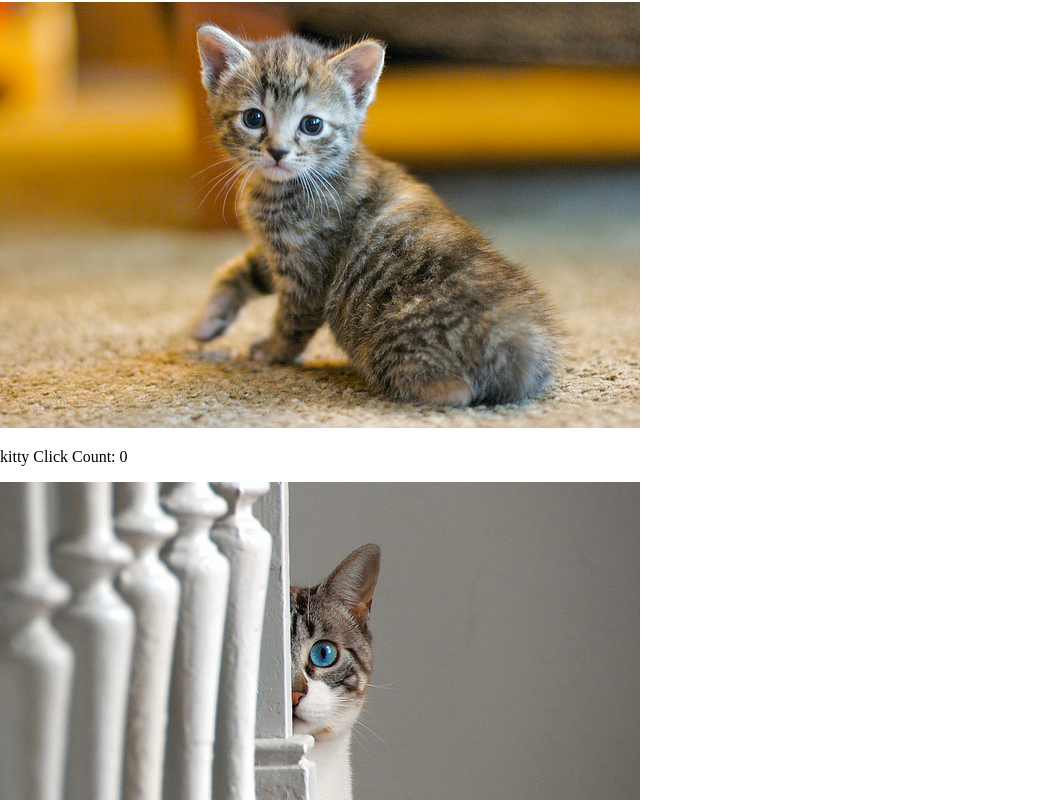
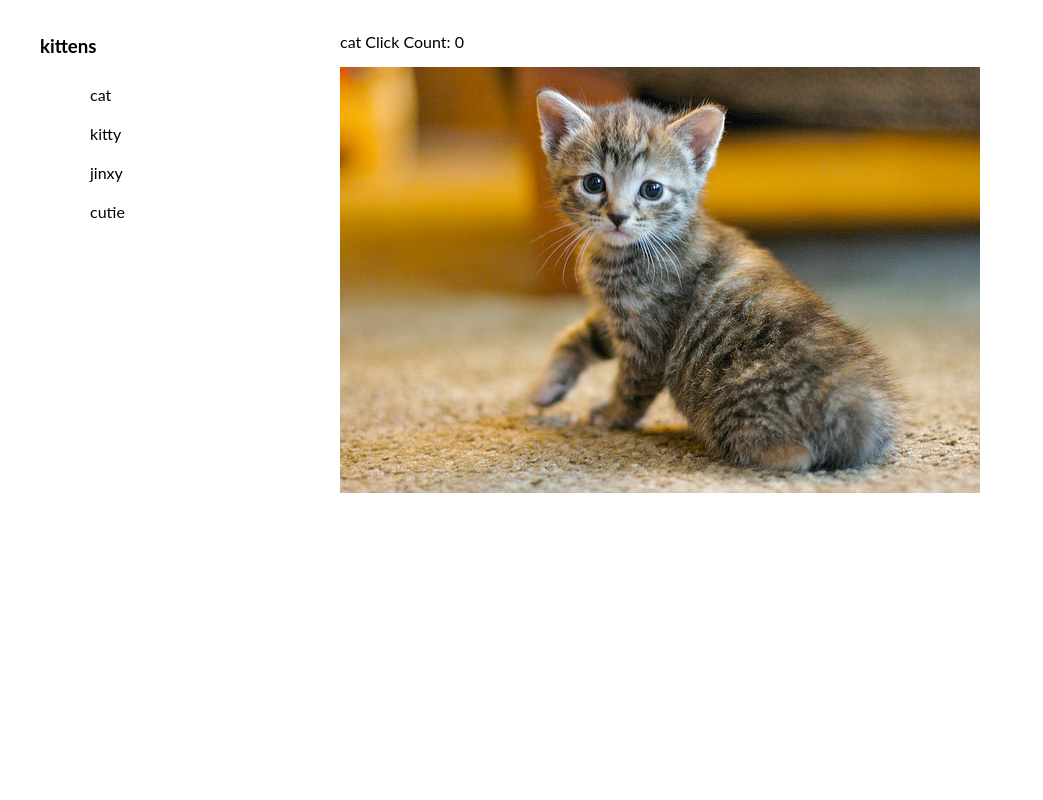
Before and after one commit to tenchjames/catClicker, a website: page src/index.html in a window 1280 px wide. Shown: the part 66-866 px from the top of the page, without its empty margins (0-1043 px from the left). After the commit the page ends 800 px from the top, so only its background shows below. Drawn offline with Linux system fonts and the light colour scheme; files that its build step writes are made by us from their sources.

Commit message:
version 3 of requirements

```diff
--- a/src/css/catclicker.css
+++ b/src/css/catclicker.css
@@ -1,3 +1,64 @@
+* {
+    -webkit-box-sizing: border-box;
+    -moz-box-sizing: border-box;
+    -ms-box-sizing: border-box;
+    box-sizing: border-box;
+}
+
 body {
-    margin: 0;
+    font-family: 'Lato', sans-serif;
 }
+
+.grid {
+    margin: 0 auto;
+    max-width: 1200px;
+    width: 100%;
+}
+
+.row {
+    width: 100%;
+    display: flex;
+    flex-wrap: wrap;
+}
+.col-1 {
+    width: 8.33%;
+}
+.col-2 {
+    width: 16.66%;
+}
+.col-3 {
+    width: 25%;
+}
+.col-4 {
+    width: 33.33%;
+}
+.col-5 {
+    width: 41.66%;
+}
+.col-6 {
+    width: 50%;
+}
+.col-7 {
+    width: 58.33%;
+}
+.col-8 {
+    width: 66.66%;
+}
+.col-9 {
+    width: 75%;
+}
+.col-10 {
+    width: 83.33%
+}
+.col-11 {
+    width: 91.66%;
+}
+.col-12 {
+    width: 100%;
+}
+.kittenList {
+    list-style: none;
+}
+.kittenListItem {
+    padding: 10px;
+}
--- a/src/index.html
+++ b/src/index.html
@@ -5,9 +5,21 @@
     <link rel="stylesheet" href="css/catclicker.min.css">
 </head>
 <body>
-    <div>Welcome to cat clicker!</div>
+    <div>
+        <h1>Welcome to cat clicker!</h1>
+    </div>
 
-    <div id="catPictures">
+    <div class="grid">
+        <div class="row">
+            <div class="col-3">
+                <div id="catList">
+                    <h3>kittens</h3>
+                </div>
+            </div>
+            <div class="col-9">
+                <div id="catPicture"></div>
+            </div>
+        </div>
     </div>
 
     <script type="text/javascript" src="js/catclicker.js"></script>
--- a/src/js/catclicker.js
+++ b/src/js/catclicker.js
@@ -1,54 +1,98 @@
 (function() {
-    var catPictures = document.getElementById('catPictures'),
-        catImages = [];
+    var catPicture = document.getElementById('catPicture'),
+        catList = document.getElementById('catList'),
+        catImages = [],
+        i;
 
     var incrementClickCount = function(catName) {
         return function() {
-            var catElement = document.getElementById(catName + 'Count'),
-            totalClicks;
-            totalClicks = parseInt(catElement.innerHTML, 10);
-            totalClicks += 1;
-            catElement.innerHTML = totalClicks.toString();
+            var catElement = document.getElementById(catName + 'Count');
+            var cat = findCatIndexByName(catName);
+            catImages[cat].totalClicks += 1;
+            catElement.innerHTML = catImages[cat].totalClicks.toString();
         };
     };
 
     var cat = {name: "cat", src: "img/cat.jpg"},
-        kitten = {name: "kitty", src: "img/kitty.jpg"};
+        kitten = {name: "kitty", src: "img/kitty.jpg"},
+        jinxy = {name: "jinxy", src: "img/jinxy.jpg"},
+        cutie = {name: "cutie", src: "img/cutie.jpg"};
 
-    catImages.push(cat);
-    catImages.push(kitten);
+    var addCatImage = function(cat) {
+        cat.totalClicks = 0;
+        cat.domImage = document.createElement('img');
+        cat.domImage.src = cat.src;
+        cat.domImage.id = cat.name;
+        cat.domImage.addEventListener('click',
+            incrementClickCount(cat.name), false);
+        catImages.push(cat);
+    };
 
-    var catPicturesFragement = document.createDocumentFragment(),
-        catImageElement,
-        catNameElement,
-        catCountElement,
-        catImage,
-        catName;
+    var findCatIndexByName = function(catName) {
+        for (i = 0; i < nCatImages; i += 1) {
+            if (catImages[i].name === catName) {
+                return i;
+            }
+        }
+        return -1;
+    };
 
-    for (var i = 0; i < catImages.length; i += 1) {
-        catImageElement = document.createElement('img');
-        catImageElement.src = catImages[i].src;
-        catImageElement.alt = catImages[i].name;
-        catImageElement.id = catImages[i].name + 'Img';
+    var swapCatImage = function(newCat) {
+        return function() {
+            while (catPicture.firstChild) {
+                catPicture.removeChild(catPicture.firstChild);
+            }
+            catPicture.appendChild(createCatImage(newCat));
+        };
+    };
+
+    addCatImage(cat);
+    addCatImage(kitten);
+    addCatImage(jinxy);
+    addCatImage(cutie);
+
+    var catListFragment = document.createDocumentFragment(),
+        catUlElement,
+        catLiElement,
+        nCatImages = catImages.length;
+
+    if (nCatImages > 0) {
+        catUlElement = document.createElement('ul');
+        catUlElement.className = 'kittenList';
+
+        for (i = 0; i < nCatImages; i += 1) {
+            catLiElement = document.createElement('li');
+            catLiElement.className = 'kittenListItem';
+            catLiElement.id = catImages[i].name + 'ListItem';
+            catLiElement.innerHTML = catImages[i].name;
+            catLiElement.addEventListener('click',
+                swapCatImage(catImages[i]), false);
+            catUlElement.appendChild(catLiElement);
+        }
+        catListFragment.appendChild(catUlElement);
+        catList.appendChild(catListFragment);
+    }
+
+
+
+    var createCatImage = function(cat) {
+        var catPicturesFragement = document.createDocumentFragment(),
+            catNameElement,
+            catCountElement,
+            catName;
+
         catNameElement = document.createElement('p');
-        catNameElement.appendChild(document.createTextNode(catImages[i].name + ' Click Count: '));
+        catNameElement.appendChild(document.createTextNode(cat.name + ' Click Count: '));
         catCountElement = document.createElement('span');
-        catCountElement.id = catImages[i].name + 'Count';
-        catCountElement.appendChild(document.createTextNode('0'));
+        catCountElement.id = cat.name + 'Count';
+        catCountElement.appendChild(document.createTextNode(cat.totalClicks));
         catNameElement.appendChild(catCountElement);
 
         catPicturesFragement.appendChild(catNameElement);
-        catPicturesFragement.appendChild(catImageElement);
+        catPicturesFragement.appendChild(cat.domImage);
+        return catPicturesFragement;
+    };
 
-    }
-    catPictures.appendChild(catPicturesFragement);
-
-    for (i = 0; i < catImages.length; i += 1) {
-        catImage = catImages[i];
-        catName = catImage.name;
-        catImageElement = document.getElementById(catName + 'Img');
-        catImageElement.addEventListener('click',
-                incrementClickCount(catName));
-    }
+    catPicture.appendChild(createCatImage(catImages[0]));
 
 })();
```
Also changed, not shown: dist/css/catclicker.min.css, dist/img/cutie.jpg (added), dist/img/jinxy.jpg (added), dist/index.html, dist/js/catclicker.js, dist/js/catclicker.min.js, src/img/cutie.jpg (added), src/img/jinxy.jpg (added), 1 other file.
